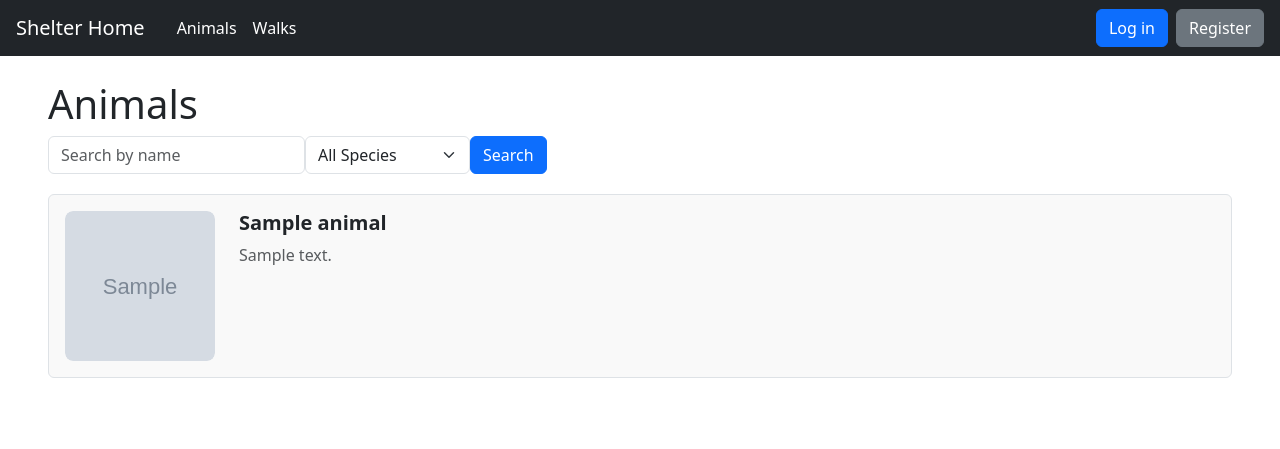
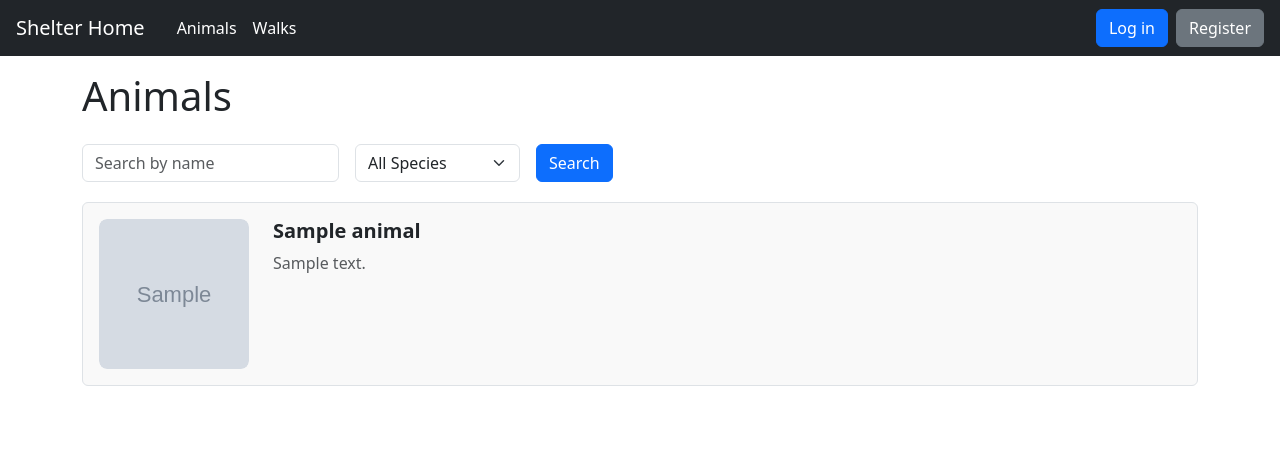
Before and after one commit to masterofannihilation/iis-2024, a Django app: template animal_shelter/shelter/templates/animals/list.html in a window 1280 px wide. Shown: the top 449 px of the page. Run offline with Django 3.2, Linux system fonts and the light colour scheme; the template is opened without the code that fills it: most values are stand-ins (such as "Sample title", 1, 10 or a date in 2020); grey boxes marked "Sample" are stand-in pictures; parts of the project's set-up code (start-up, migrations or seed data) failed here and were passed over.

Commit message:
refactor: list pages visuals

```diff
--- a/animal_shelter/shelter/templates/animals/list.html
+++ b/animal_shelter/shelter/templates/animals/list.html
@@ -3,10 +3,11 @@
 {% load permissions %}
 {% load static %}
 
-<h1>Animals</h1>
+<div class="container mt-4">
+    <h1 class="mb-4" >Animals</h1>
 
     <!-- Filter Form -->
-<form method="get" class="d-flex align-items-center">
+    <form method="get" class="d-flex align-items-center gap-3">
         <input type="text" name="name" class="form-control d-inline-block w-auto" placeholder="Search by name" value="{{ request.GET.name }}">
         <select name="species" class="form-select d-inline-block w-auto">
             <option value="">All Species</option>
@@ -18,9 +19,10 @@
 
         <!-- Add animal -->
         {% if user.is_authenticated and user|can_manage_animals %}
-        <a href="{% url 'animal_create' %}" class="btn btn-success ms-2">Add Animal</a>
+            <a href="{% url 'animal_create' %}" class="btn btn-success">Add Animal</a>
         {% endif %}
 </form>
+
 
     <div class="animal-list">
         {% for animal in animals %}
@@ -66,10 +68,5 @@
             </div>
         {% endfor %}
     </div>
-
-
-
-
-
-
+</div>
 {% endblock %}
--- a/animal_shelter/shelter/templates/base.html
+++ b/animal_shelter/shelter/templates/base.html
@@ -64,7 +64,7 @@
 
 
     <!-- Page content -->
-    <div class="content-container" style="padding: 3rem; margin-top: 2rem;">
+    <div class="content-container" style="padding: 1rem; margin-top: 2rem;">
         {% block content %}{% endblock %}
     </div>
 
```
Also changed, not shown: animal_shelter/shelter/templates/users/list.html (+7 -12 lines). Lines whose indentation alone changed are shown as unchanged.
